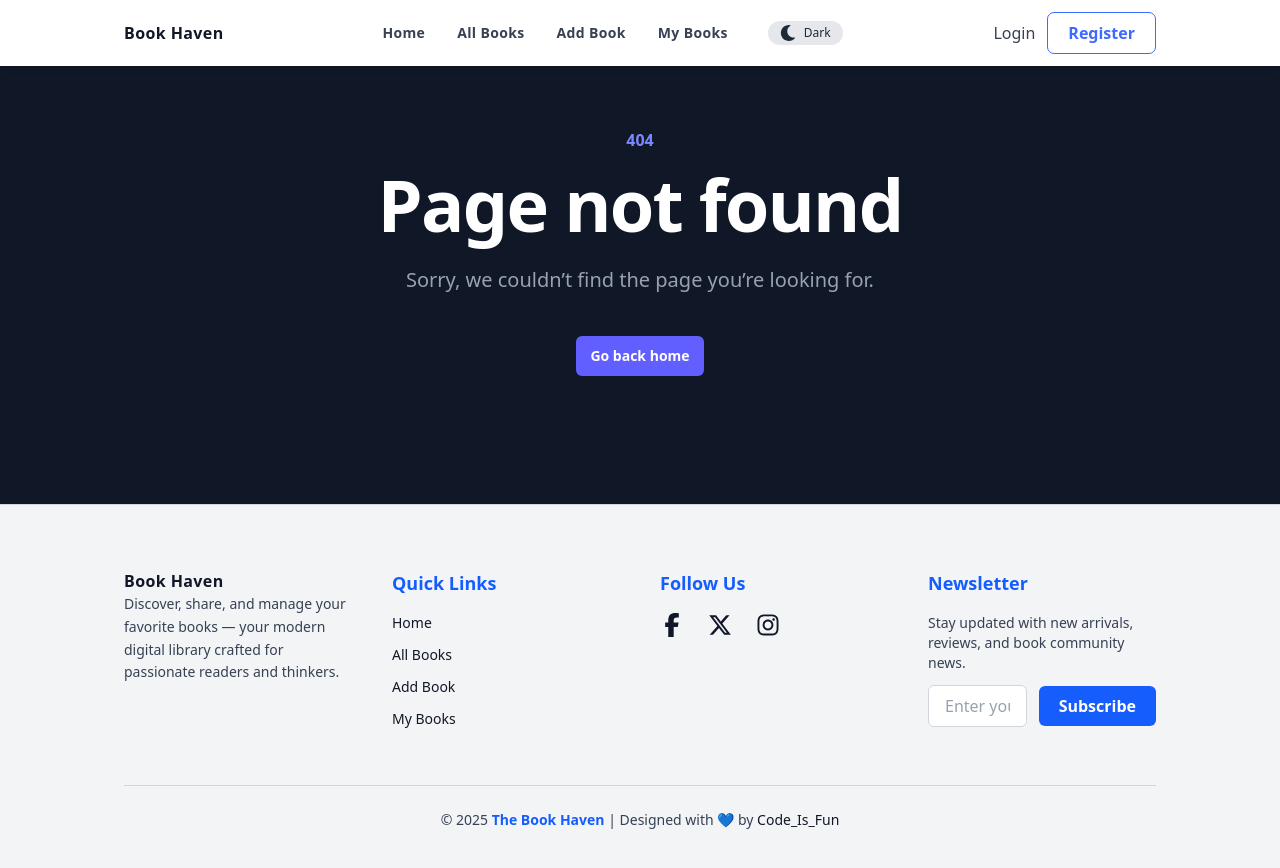
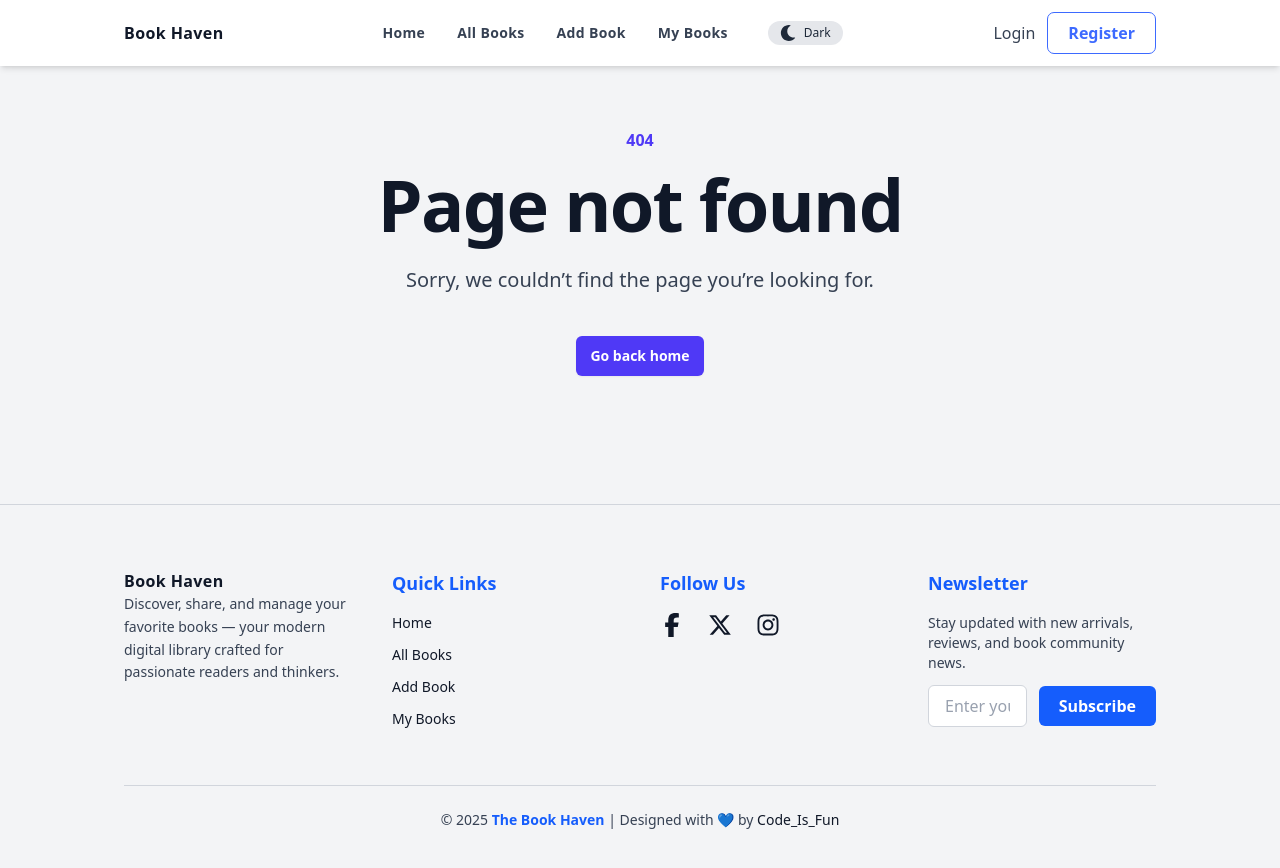
Before and after one commit to ShantoOBS/The-Book-Haven-Client, a React (Vite) app: page /book-details in a window 1280 px wide. Shown: the top 868 px of the page. Built offline with nearby package versions, Linux system fonts and the light colour scheme; no server answers.

Commit message:
Project is compeleted now time to deploy

```diff
--- a/src/Components/BookDetails/BookDetails.jsx
+++ b/src/Components/BookDetails/BookDetails.jsx
@@ -20,7 +20,7 @@ const BookDetails = () => {
   useEffect(() => {
     const fetchBook = async () => {
       try {
-        const res = await axios.get(`http://localhost:3000/book-details/${id}`);
+        const res = await axios.get(`https://the-book-haven-server-delta.vercel.app/book-details/${id}`);
         setBook(res.data);
         setLoading(false);
       } catch (err) {
@@ -33,7 +33,7 @@ const BookDetails = () => {
 
   const fetchComments = async () => {
     try {
-      const res = await axios.get(`http://localhost:3000/book-comments/${id}`);
+      const res = await axios.get(`https://the-book-haven-server-delta.vercel.app/book-comments/${id}`);
       setComments(res.data);
     } catch (err) {
       console.error(err);
@@ -61,7 +61,7 @@ const BookDetails = () => {
     };
 
     try {
-      await axios.post("http://localhost:3000/add-comment", commentData, {
+      await axios.post("https://the-book-haven-server-delta.vercel.app/add-comment", commentData, {
         headers: { Authorization: `Bearer ${token}` },
       });
       setNewComment("");
--- a/src/Components/LibraryBooks/LibraryBooks.jsx
+++ b/src/Components/LibraryBooks/LibraryBooks.jsx
@@ -37,7 +37,7 @@ const LibraryBooks = ({ books = [] }) => {
             isLight ? "text-gray-900" : "text-white"
           }`}
         >
-          Library Books
+         6 Latest Books
         </motion.h2>
         <motion.p
           initial={{ opacity: 0, y: 20 }}
--- a/src/Pages/AddBook.jsx
+++ b/src/Pages/AddBook.jsx
@@ -31,7 +31,7 @@ const AddBook = () => {
     const token = user?.accessToken;
 
     try {
-      const res = await axios.post("http://localhost:3000/add-book", bookData, {
+      const res = await axios.post("https://the-book-haven-server-delta.vercel.app/add-book", bookData, {
         headers: { authorization: `Bearer ${token}` },
       });
       if (res.status === 200 || res.status === 201) {
--- a/src/Pages/MyBook.jsx
+++ b/src/Pages/MyBook.jsx
@@ -18,7 +18,7 @@ const MyBook = () => {
 
   const fetchBooks = async () => {
     try {
-      const res = await axios.get(`http://localhost:3000/all-book?email=${user.email}`, {
+      const res = await axios.get(`https://the-book-haven-server-delta.vercel.app/all-book?email=${user.email}`, {
         headers: { authorization: `Bearer ${token}` },
       });
       setBooks(res.data);
@@ -35,7 +35,7 @@ const MyBook = () => {
 
   const handleDelete = async (id) => {
     try {
-      const res = await axios.delete(`http://localhost:3000/delete-book/${id}`, {
+      const res = await axios.delete(`https://the-book-haven-server-delta.vercel.app/delete-book/${id}`, {
         data: { email: user.email },
         headers: { authorization: `Bearer ${token}` },
       });
@@ -57,7 +57,7 @@ const MyBook = () => {
     e.preventDefault();
     try {
       const res = await axios.patch(
-        `http://localhost:3000/update-book/${selectedBook._id}`,
+        `https://the-book-haven-server-delta.vercel.app/update-book/${selectedBook._id}`,
         selectedBook,
         { headers: { authorization: `Bearer ${token}` } }
       );
@@ -140,7 +140,7 @@ const MyBook = () => {
         )}
       </div>
 
-      {/* Modal */}
+
       {showModal && selectedBook && (
         <div
           className={`fixed inset-0 flex items-center justify-center z-50 transition-colors ${
--- a/src/Pages/NotFound.jsx
+++ b/src/Pages/NotFound.jsx
@@ -1,17 +1,43 @@
-import React from 'react'
+import React, { useContext } from 'react';
+import { ThemeContext } from '../Provider/ThemeProvider';
+
 
 export default function NotFound() {
+  const { theme } = useContext(ThemeContext);
+
   return (
-  <main class="grid min-h-full place-items-center bg-gray-900 px-6 py-24 sm:py-32 lg:px-8">
-  <div class="text-center">
-    <p class="text-base font-semibold text-indigo-400">404</p>
-    <h1 class="mt-4 text-5xl font-semibold tracking-tight text-balance text-white sm:text-7xl">Page not found</h1>
-    <p class="mt-6 text-lg font-medium text-pretty text-gray-400 sm:text-xl/8">Sorry, we couldn’t find the page you’re looking for.</p>
-    <div class="mt-10 flex items-center justify-center gap-x-6">
-      <a href="/" class="rounded-md bg-indigo-500 px-3.5 py-2.5 text-sm font-semibold text-white shadow-xs hover:bg-indigo-400 focus-visible:outline-2 focus-visible:outline-offset-2 focus-visible:outline-indigo-500">Go back home</a>
-
-    </div>
-  </div>
-</main>
-  )
+    <main
+      className={`grid min-h-full place-items-center px-6 py-24 sm:py-32 lg:px-8 ${
+        theme === 'light' ? 'bg-gray-100' : 'bg-[#0B1120]'
+      }`}
+    >
+      <div className="text-center">
+        <p className={`text-base font-semibold ${theme === 'light' ? 'text-indigo-600' : 'text-indigo-400'}`}>
+          404
+        </p>
+        <h1 className={`mt-4 text-5xl font-semibold tracking-tight sm:text-7xl ${
+          theme === 'light' ? 'text-gray-900' : 'text-white'
+        }`}>
+          Page not found
+        </h1>
+        <p className={`mt-6 text-lg sm:text-xl/8 ${
+          theme === 'light' ? 'text-gray-700' : 'text-gray-400'
+        }`}>
+          Sorry, we couldn’t find the page you’re looking for.
+        </p>
+        <div className="mt-10 flex items-center justify-center gap-x-6">
+          <a
+            href="/"
+            className={`rounded-md px-3.5 py-2.5 text-sm font-semibold shadow-xs focus-visible:outline-2 focus-visible:outline-offset-2 ${
+              theme === 'light'
+                ? 'bg-indigo-600 text-white hover:bg-indigo-500 focus-visible:outline-indigo-600'
+                : 'bg-indigo-500 text-white hover:bg-indigo-400 focus-visible:outline-indigo-500'
+            }`}
+          >
+            Go back home
+          </a>
+        </div>
+      </div>
+    </main>
+  );
 }
--- a/src/Pages/Register.jsx
+++ b/src/Pages/Register.jsx
@@ -89,13 +89,13 @@ const Register = () => {
           isLight ? "bg-white/5" : "bg-white/5"
         }`}
       >
-        {/* Image Section */}
+
         <div
           className="md:w-1/2 md:h-auto bg-cover bg-center"
           style={{ backgroundImage: `url(${bookImage})` }}
         ></div>
 
-        {/* Form Section */}
+
         <motion.div
           initial={{ opacity: 0, x: 50 }}
           animate={{ opacity: 1, x: 0 }}
@@ -152,7 +152,7 @@ const Register = () => {
                 </div>
               ))}
 
-              {/* Password */}
+
               <div className="relative">
                 <label
                   className={`block mb-2 transition-colors ${
--- a/src/Routes/Routes.jsx
+++ b/src/Routes/Routes.jsx
@@ -22,12 +22,12 @@ export const router = createBrowserRouter([
       {
         index: true,
         element: <Home></Home>,
-        loader: () => fetch("http://localhost:3000/all-book"),
+        loader: () => fetch("https://the-book-haven-server-delta.vercel.app/all-book"),
         hydrateFallbackElement: <Loader></Loader>
       },
       {
         path: '/all-books',
-        loader: async () =>  fetch('http://localhost:3000/all-book'),
+        loader: async () =>  fetch('https://the-book-haven-server-delta.vercel.app/all-book'),
         element: <AllBook />,
         hydrateFallbackElement: <Loader></Loader>
       },
```
